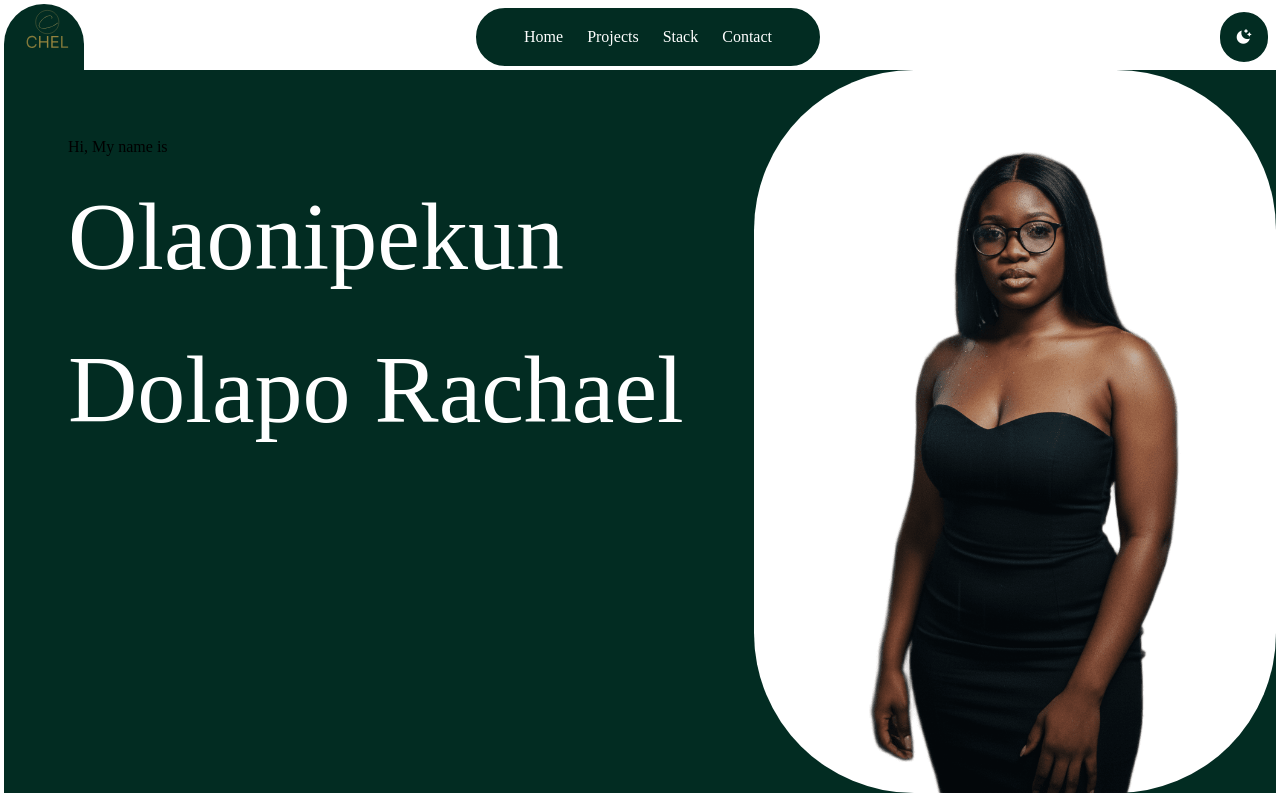
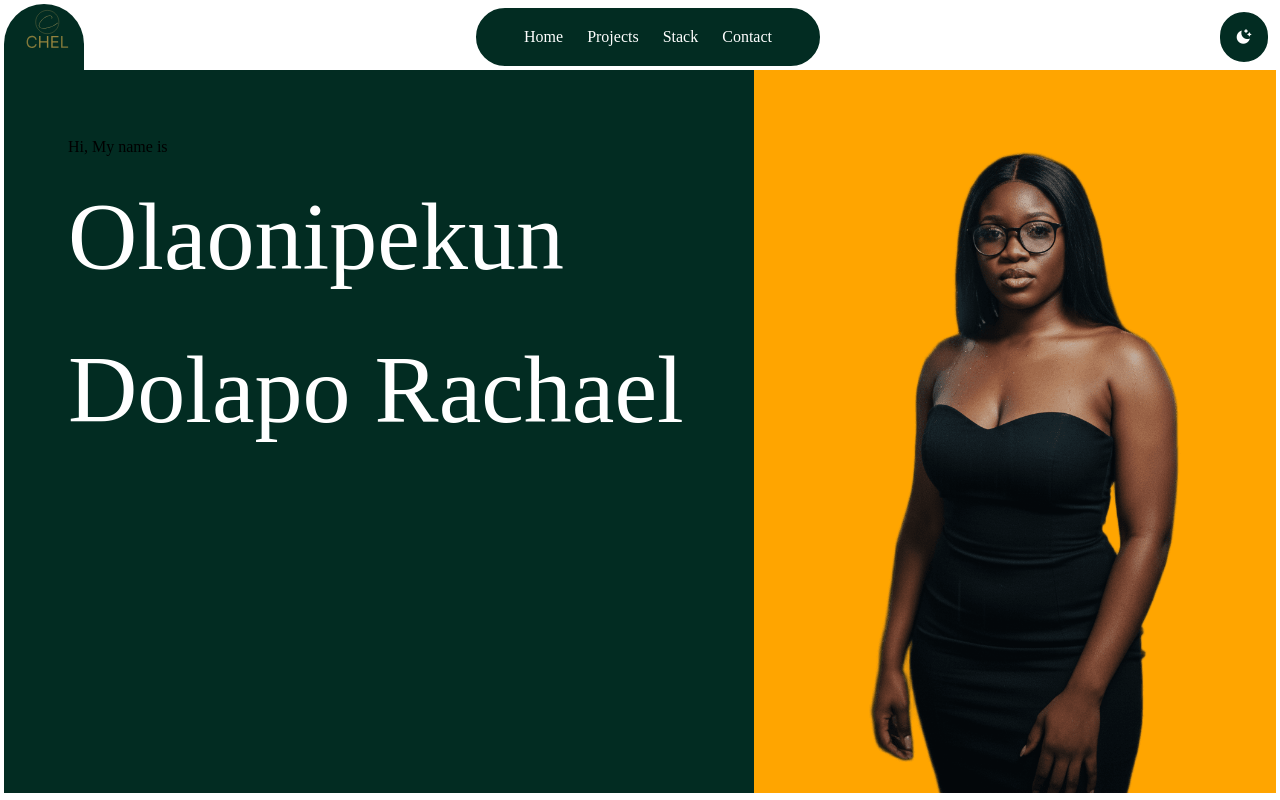
Before and after one commit to Lovethrech/my-main-portfolio, a Vue app: page / in a window 1280 px wide. Built offline with nearby package versions, Linux system fonts and the light colour scheme.

Commit message:
working on the hero components.

```diff
--- a/src/components/hero/HeroUserProfileImage.vue
+++ b/src/components/hero/HeroUserProfileImage.vue
@@ -6,11 +6,10 @@
 
 <style scoped>
 .hero-user-profile-image-ctn{
-    background-color: var(--bg-color);
-    border-radius:20vh;
+    background-color: orange;
 }
 .hero-user-profile-image-ctn img {
     width: 100%;
-    height:100%
+    height:100%;
 }
 </style>
```
